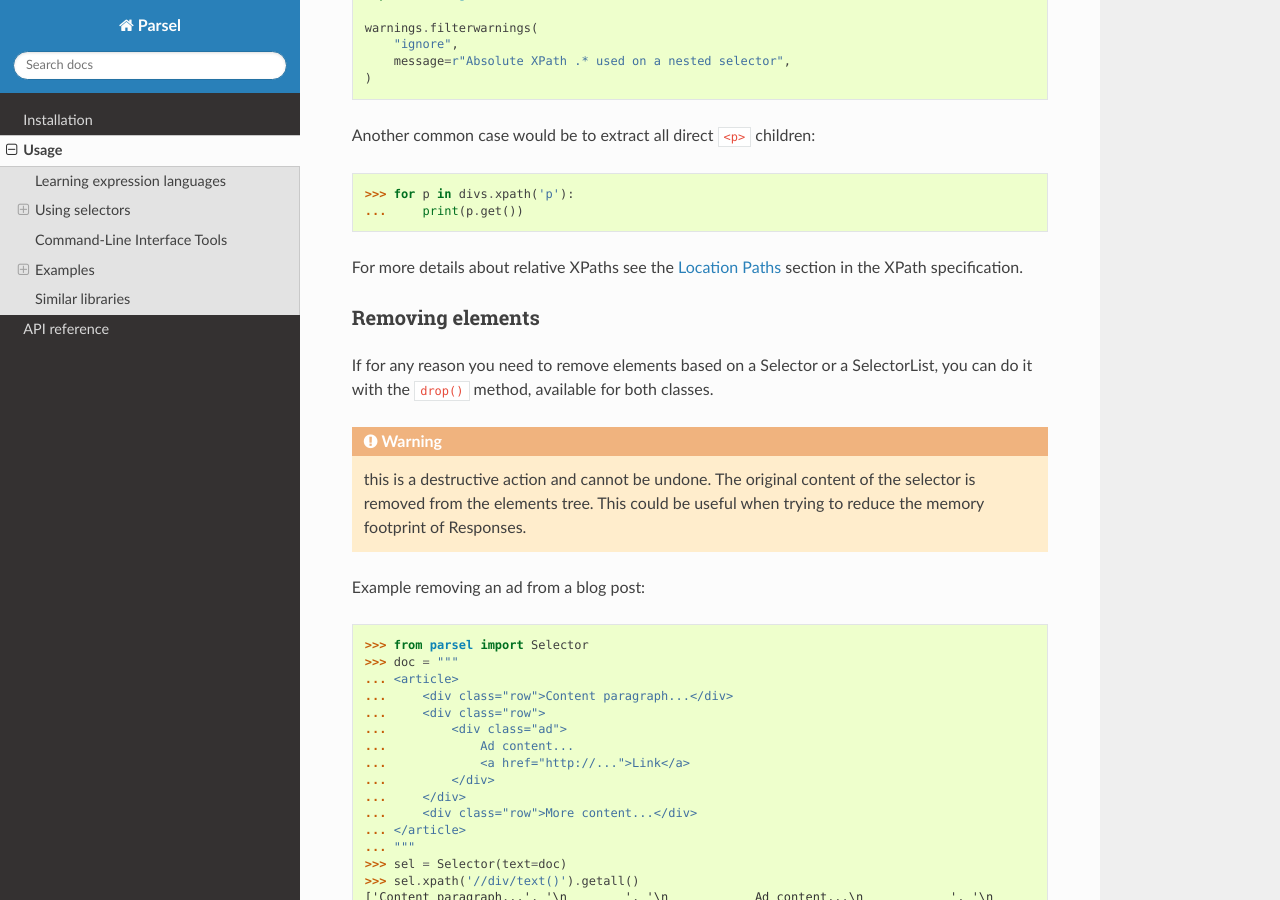
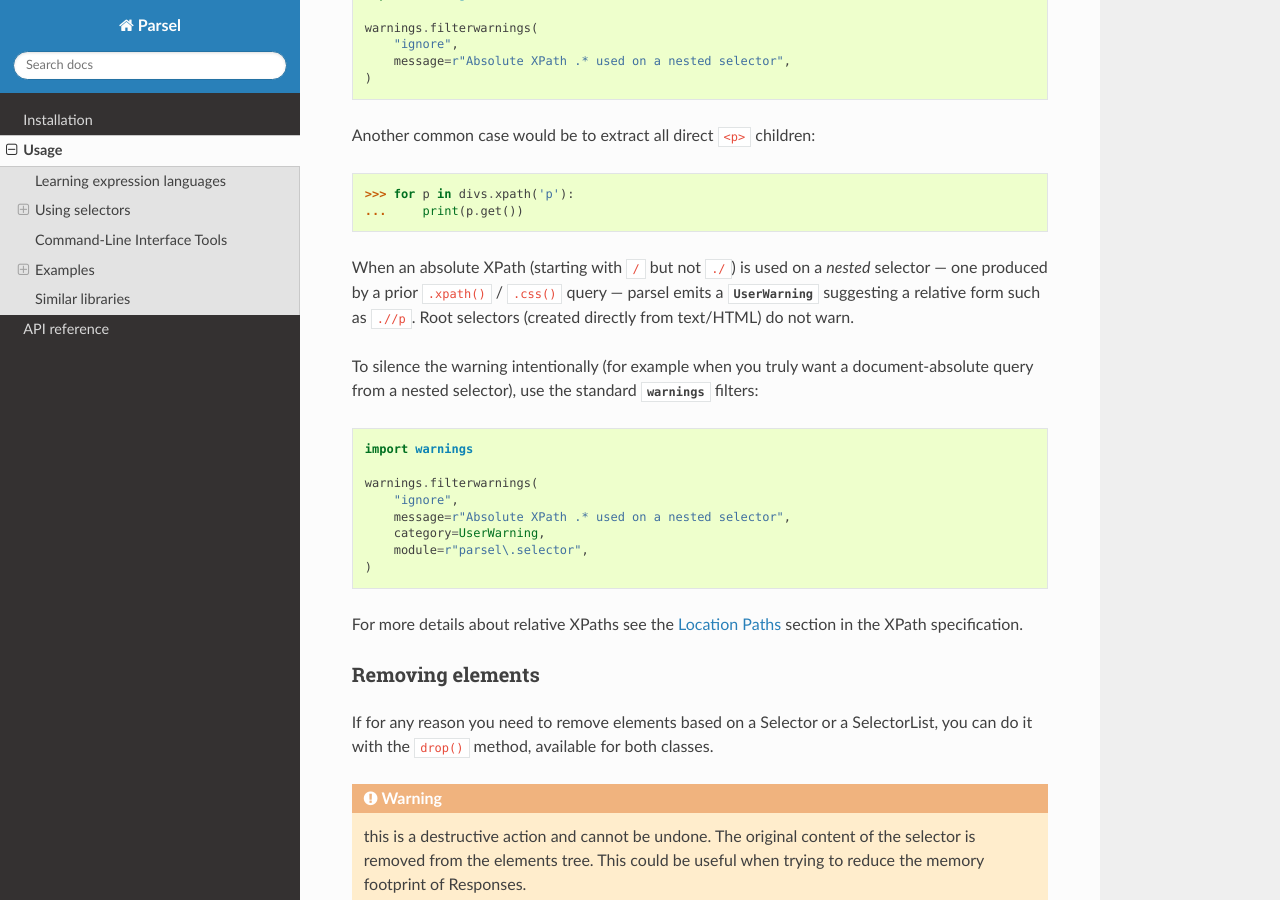
Before and after one commit to scrapy/parsel, a Sphinx documentation site: the page built from docs/usage.rst, in a window 1280 px wide and 900 px high, scrolled down 8383 px. Built offline with Sphinx 7.4.7 and the Read the Docs theme 3.1.0, drawn with Linux system fonts in a browser that asks for light colours.

Commit message:
test+docs: cover absolute XPath warning on nested selectors
Add regression tests and document the warning plus how to silence it
with warnings.filterwarnings when intentional.

```diff
--- a/docs/usage.rst
+++ b/docs/usage.rst
@@ -420,6 +420,24 @@ Another common case would be to extract all direct ``<p>`` children::
 
     >>> for p in divs.xpath('p'):
     ...     print(p.get())
+
+When an absolute XPath (starting with ``/`` but not ``./``) is used on a
+*nested* selector — one produced by a prior ``.xpath()`` / ``.css()`` query —
+parsel emits a :class:`UserWarning` suggesting a relative form such as
+``.//p``. Root selectors (created directly from text/HTML) do not warn.
+
+To silence the warning intentionally (for example when you truly want a
+document-absolute query from a nested selector), use the standard
+:mod:`warnings` filters::
+
+    import warnings
+
+    warnings.filterwarnings(
+        "ignore",
+        message=r"Absolute XPath .* used on a nested selector",
+        category=UserWarning,
+        module=r"parsel\.selector",
+    )
 
 For more details about relative XPaths see the `Location Paths`_ section in the
 XPath specification.
```
Also changed, not shown: 1 other file.
